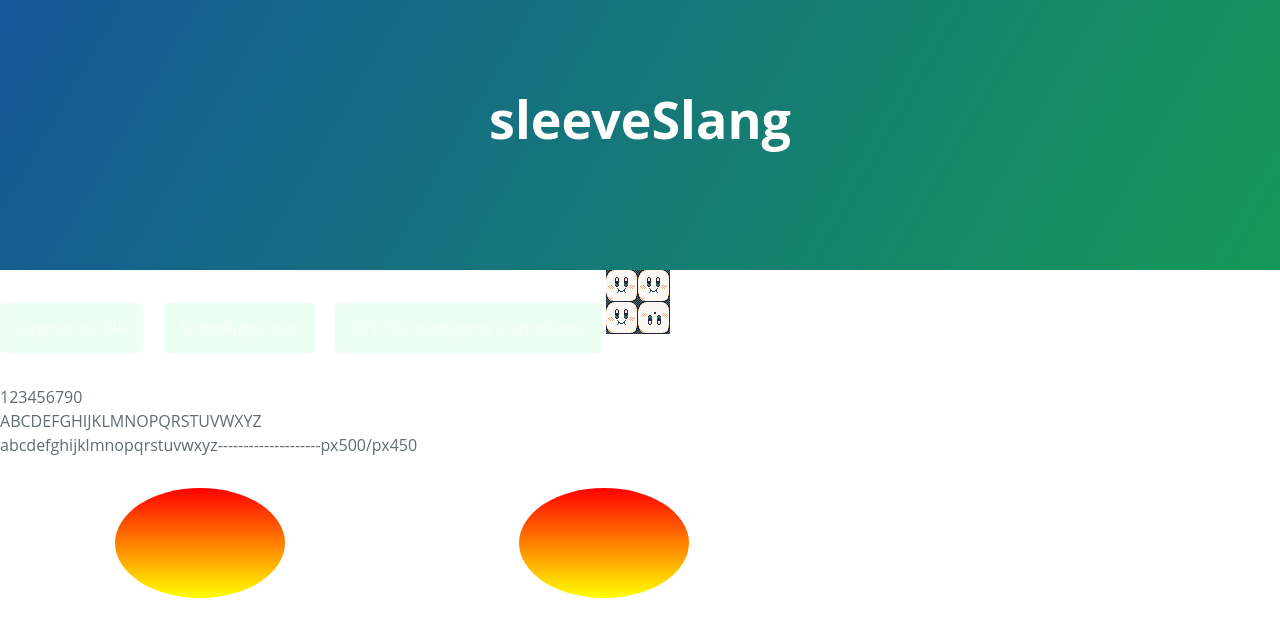
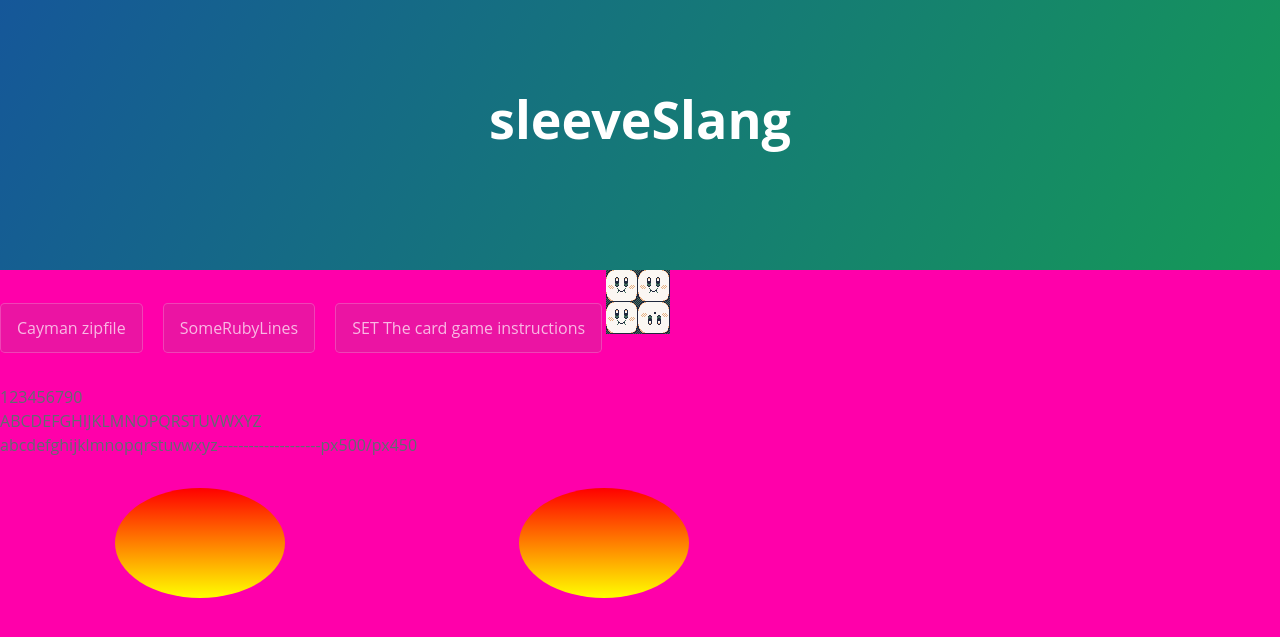
Before and after one commit to ledlightjungledStefan/Osterei, a Jekyll site: the page built from RukolaSeiteEins.markdown, in a window 1280 px wide. Shown: the top 637 px of the page. Built offline with Jekyll 4.4.1, drawn with Linux system fonts in a browser that asks for light colours.

Commit message:
Update main.scss

```diff
--- a/assets/css/main.scss
+++ b/assets/css/main.scss
@@ -1,6 +1,6 @@
 ---
 ---
-/*@import "contribution";
-body {
+@import "contribution";
+/*body {
   background-image: url(/Osterei/css/LGE_scale_vector_graphic.svg);
 }*/
```
